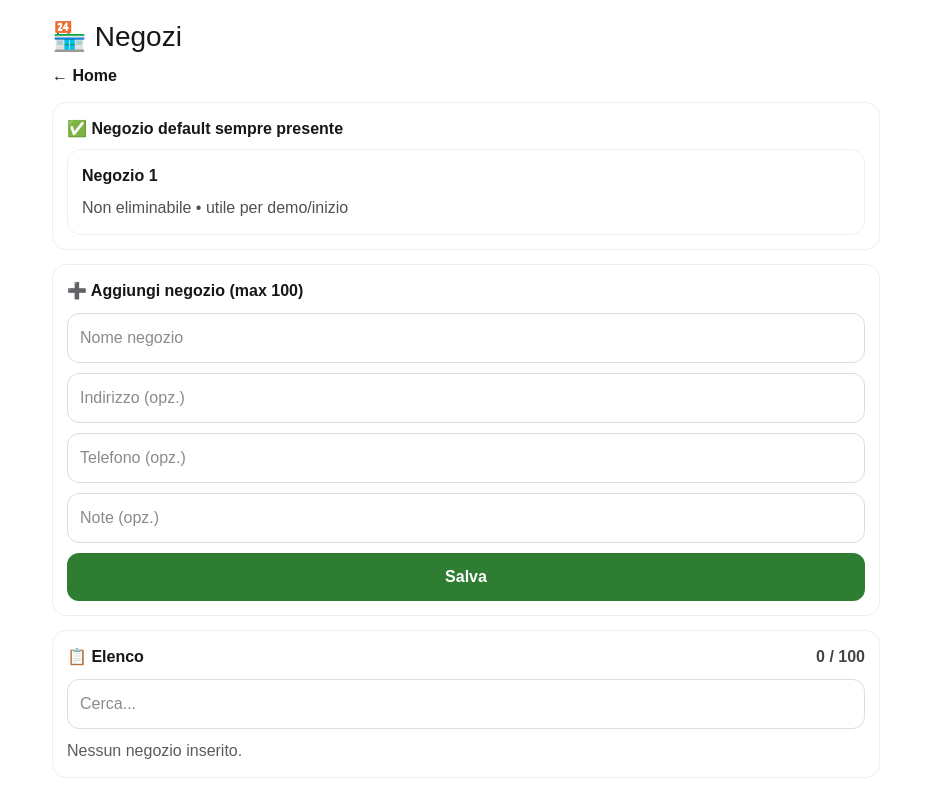
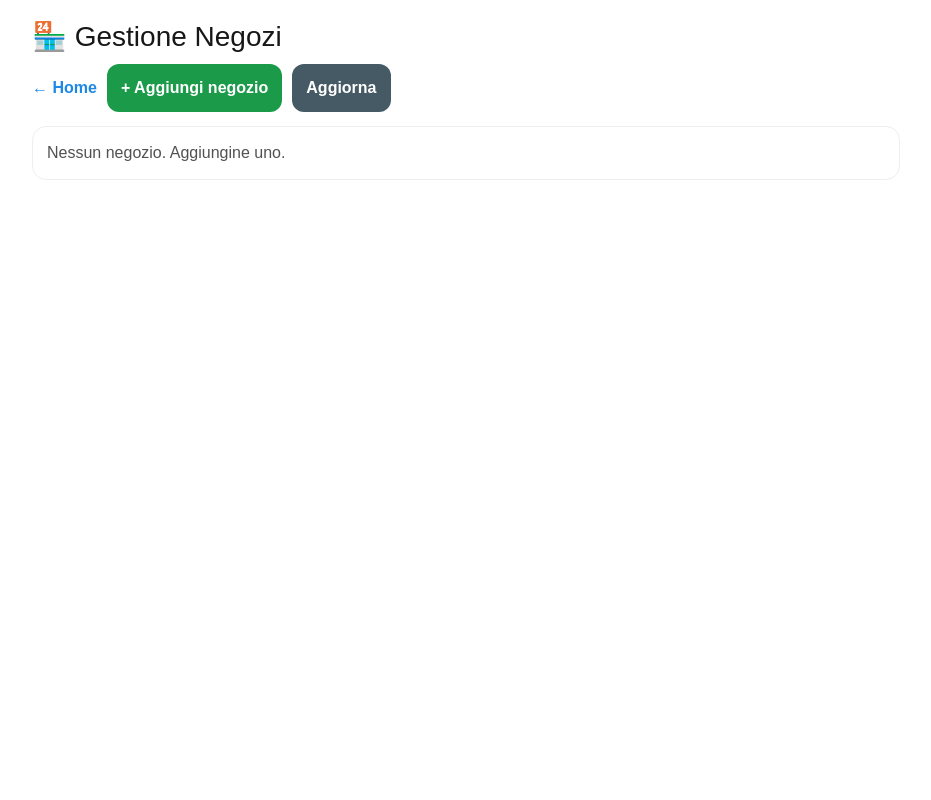
Before and after one commit to lucamandis89/pallet-tracker, a Next.js app: page /shops in a window 1280 px wide. Shown: the whole page, without its empty margins (174-1105 px from the left). Built offline with nearby package versions, Linux system fonts and the light colour scheme.

Commit message:
Update page.tsx

```diff
--- a/app/shops/page.tsx
+++ b/app/shops/page.tsx
@@ -1,107 +1,58 @@
 "use client";
 
 import React, { useMemo, useState } from "react";
-import { addShop, getDefaultShop, getShops, removeShop, updateShop, ShopItem } from "../lib/storage";
+import { addShop, deleteShop, getShops, updateShop } from "../lib/storage";
 
 export default function ShopsPage() {
-  const [list, setList] = useState<ShopItem[]>(() => getShops());
-  const [name, setName] = useState("");
-  const [address, setAddress] = useState("");
-  const [phone, setPhone] = useState("");
-  const [notes, setNotes] = useState("");
-  const [q, setQ] = useState("");
+  const [refresh, setRefresh] = useState(0);
+  const list = useMemo(() => getShops(), [refresh]);
 
-  const defaultShop = getDefaultShop();
-
-  const filtered = useMemo(() => {
-    const s = q.trim().toLowerCase();
-    if (!s) return list;
-    return list.filter((x) => `${x.name} ${x.address || ""} ${x.phone || ""} ${x.notes || ""}`.toLowerCase().includes(s));
-  }, [list, q]);
-
-  function refresh() {
-    setList(getShops());
+  function add() {
+    const name = prompt("Nome negozio:");
+    if (!name?.trim()) return;
+    const address = prompt("Indirizzo (opz.)") || "";
+    const note = prompt("Note (opz.)") || "";
+    addShop(name.trim(), address.trim() || undefined, note.trim() || undefined);
+    setRefresh((x) => x + 1);
   }
 
-  function add() {
-    const n = name.trim();
-    if (!n) return alert("Inserisci il nome negozio.");
-    try {
-      addShop({
-        name: n,
-        address: address.trim() || undefined,
-        phone: phone.trim() || undefined,
-        notes: notes.trim() || undefined,
-      });
-      setName("");
-      setAddress("");
-      setPhone("");
-      setNotes("");
-      refresh();
-    } catch (e: any) {
-      alert(e?.message === "LIMIT_100" ? "Limite massimo negozi: 100" : "Errore: " + (e?.message || "sconosciuto"));
-    }
+  function edit(id: string) {
+    const s = list.find((x) => x.id === id);
+    if (!s) return;
+    const name = prompt("Nome:", s.name) ?? s.name;
+    const address = prompt("Indirizzo:", s.address || "") ?? (s.address || "");
+    const note = prompt("Note:", s.note || "") ?? (s.note || "");
+    updateShop(id, { name: name.trim(), address: address.trim() || undefined, note: note.trim() || undefined });
+    setRefresh((x) => x + 1);
   }
 
-  function edit(it: ShopItem) {
-    const n = prompt("Nome negozio:", it.name);
-    if (n === null) return;
-    const a = prompt("Indirizzo:", it.address || "") ?? "";
-    const p = prompt("Telefono:", it.phone || "") ?? "";
-    const no = prompt("Note:", it.notes || "") ?? "";
-    updateShop(it.id, { name: n.trim() || it.name, address: a.trim() || undefined, phone: p.trim() || undefined, notes: no.trim() || undefined });
-    refresh();
-  }
-
-  function del(it: ShopItem) {
-    if (!confirm(`Eliminare "${it.name}"?`)) return;
-    removeShop(it.id);
-    refresh();
+  function del(id: string) {
+    if (!confirm("Eliminare negozio?")) return;
+    deleteShop(id);
+    setRefresh((x) => x + 1);
   }
 
   return (
-    <div style={{ padding: 16, maxWidth: 860, margin: "0 auto" }}>
-      <h1 style={{ fontSize: 28, marginBottom: 6 }}>🏪 Negozi</h1>
-      <a href="/" style={{ fontWeight: 900, textDecoration: "none" }}>← Home</a>
-
-      <div style={box()}>
-        <div style={{ fontWeight: 900, marginBottom: 8 }}>✅ Negozio default sempre presente</div>
-        <div style={card()}>
-          <div style={{ fontWeight: 900 }}>{defaultShop.name}</div>
-          <div style={{ opacity: 0.75 }}>Non eliminabile • utile per demo/inizio</div>
-        </div>
+    <div style={{ padding: 16, maxWidth: 900, margin: "0 auto" }}>
+      <h1 style={{ fontSize: 28, marginBottom: 6 }}>🏪 Gestione Negozi</h1>
+      <div style={{ display: "flex", gap: 10, flexWrap: "wrap" }}>
+        <a href="/" style={link()}>← Home</a>
+        <button style={btn("#1b9a4a")} onClick={add}>+ Aggiungi negozio</button>
+        <button style={btn("#455a64")} onClick={() => setRefresh((x) => x + 1)}>Aggiorna</button>
       </div>
 
       <div style={box()}>
-        <div style={{ fontWeight: 900, marginBottom: 10 }}>➕ Aggiungi negozio (max 100)</div>
+        {list.length === 0 ? <div style={{ opacity: 0.75 }}>Nessun negozio. Aggiungine uno.</div> : null}
         <div style={{ display: "grid", gap: 10 }}>
-          <input style={inp()} value={name} onChange={(e) => setName(e.target.value)} placeholder="Nome negozio" />
-          <input style={inp()} value={address} onChange={(e) => setAddress(e.target.value)} placeholder="Indirizzo (opz.)" />
-          <input style={inp()} value={phone} onChange={(e) => setPhone(e.target.value)} placeholder="Telefono (opz.)" />
-          <input style={inp()} value={notes} onChange={(e) => setNotes(e.target.value)} placeholder="Note (opz.)" />
-          <button style={btn("#2e7d32")} onClick={add}>Salva</button>
-        </div>
-      </div>
-
-      <div style={box()}>
-        <div style={{ display: "flex", justifyContent: "space-between", gap: 10, flexWrap: "wrap" }}>
-          <div style={{ fontWeight: 900 }}>📋 Elenco</div>
-          <div style={{ fontWeight: 900, opacity: 0.8 }}>{list.length} / 100</div>
-        </div>
-
-        <input style={{ ...inp(), marginTop: 10 }} value={q} onChange={(e) => setQ(e.target.value)} placeholder="Cerca..." />
-
-        <div style={{ display: "grid", gap: 10, marginTop: 10 }}>
-          {filtered.length === 0 ? <div style={{ opacity: 0.7 }}>Nessun negozio inserito.</div> : null}
-          {filtered.map((x) => (
-            <div key={x.id} style={card()}>
-              <div style={{ fontWeight: 900, fontSize: 18 }}>{x.name}</div>
+          {list.map((s) => (
+            <div key={s.id} style={card()}>
+              <div style={{ fontWeight: 900, fontSize: 18 }}>{s.name}</div>
               <div style={{ opacity: 0.85 }}>
-                {x.address ? `📍 ${x.address}` : "📍 —"} {x.phone ? ` • 📞 ${x.phone}` : ""} {x.notes ? ` • 📝 ${x.notes}` : ""}
+                {s.address ? `📍 ${s.address}` : "📍 (nessun indirizzo)"} {s.note ? ` • 📝 ${s.note}` : ""}
               </div>
-              <div style={{ display: "flex", gap: 10, flexWrap: "wrap" }}>
-                <button style={btn("#1565c0")} onClick={() => edit(x)}>Modifica</button>
-                <button style={btn("#e53935")} onClick={() => del(x)}>Elimina</button>
+              <div style={{ display: "flex", gap: 10, marginTop: 10, flexWrap: "wrap" }}>
+                <button style={btn("#455a64")} onClick={() => edit(s.id)}>Modifica</button>
+                <button style={btn("#e53935")} onClick={() => del(s.id)}>Elimina</button>
               </div>
             </div>
           ))}
@@ -112,6 +63,6 @@ export default function ShopsPage() {
 }
 
 const box = (): React.CSSProperties => ({ marginTop: 14, padding: 14, borderRadius: 14, border: "1px solid #eee", background: "white" });
-const inp = (): React.CSSProperties => ({ padding: 12, borderRadius: 12, border: "1px solid #ddd", fontSize: 16, width: "100%" });
+const card = (): React.CSSProperties => ({ padding: 14, borderRadius: 14, border: "1px solid #eee", background: "#fafafa" });
 const btn = (bg: string): React.CSSProperties => ({ padding: "12px 14px", borderRadius: 12, border: "none", background: bg, color: "white", fontWeight: 900, cursor: "pointer" });
-const card = (): React.CSSProperties => ({ padding: 14, borderRadius: 14, border: "1px solid #eee", display: "grid", gap: 8 });
+const link = (): React.CSSProperties => ({ fontWeight: 900, textDecoration: "none", color: "#1e88e5", padding: "12px 0" });
```
